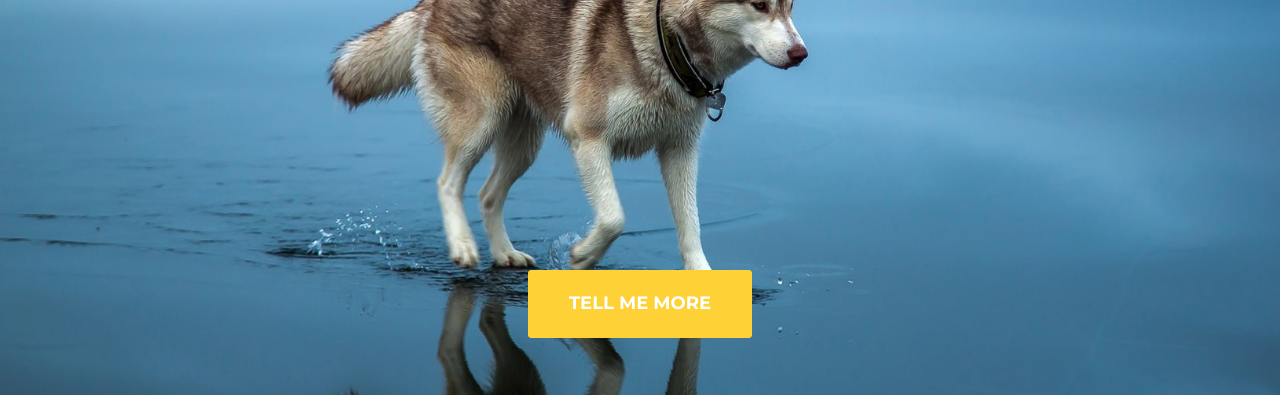
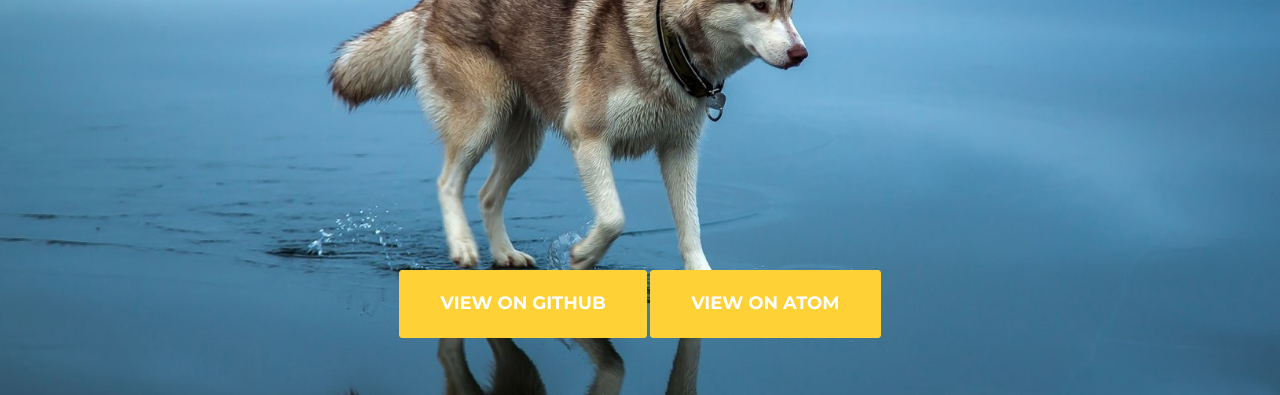
Before and after one commit to svmhdvn/napalm, a plain HTML site: page index.html in a window 1280 px wide. Shown: the part 405-800 px from the top of the page. Drawn offline with nearby package versions, Linux system fonts and the light colour scheme; a web font is replaced by a local one.

Commit message:
more buttons

```diff
--- a/index.html
+++ b/index.html
@@ -99,7 +99,8 @@
             <div class="intro-text">
                 <!-- <div class="intro&#45;lead&#45;in">Napalm for Atom</div> -->
                 <div class="intro-heading">The quickest way to make useless <span style="color: green;">NPM</span> libraries</div>
-                <a href="#services" class="page-scroll btn btn-xl">Tell Me More</a>
+                <a href="https://github.com/cheeselover/napalm" class="btn btn-xl">View on Github</a>
+                <a href="https://atom.io/packages/napalm" class="btn btn-xl">View on Atom</a>
             </div>
         </div>
     </header>
```
